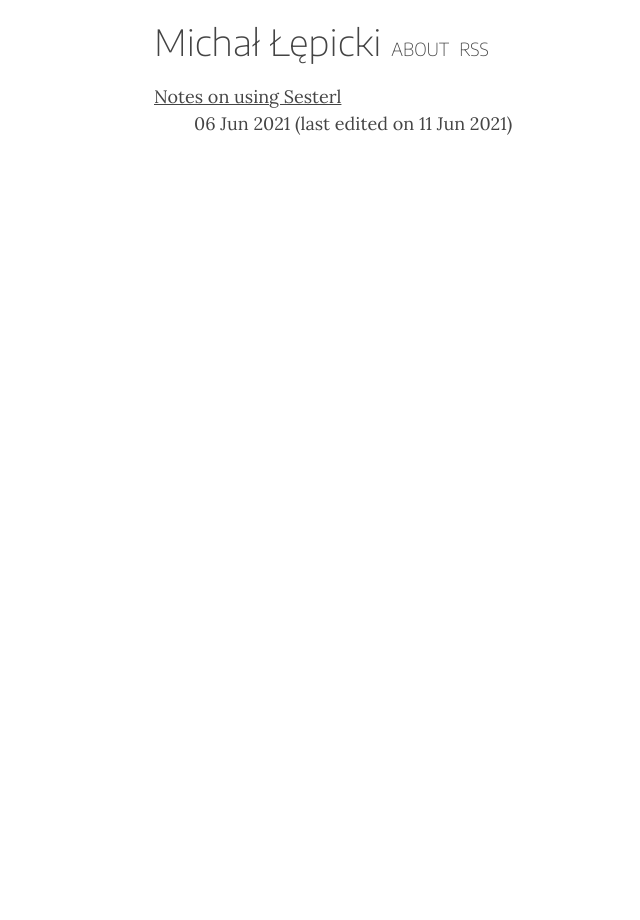
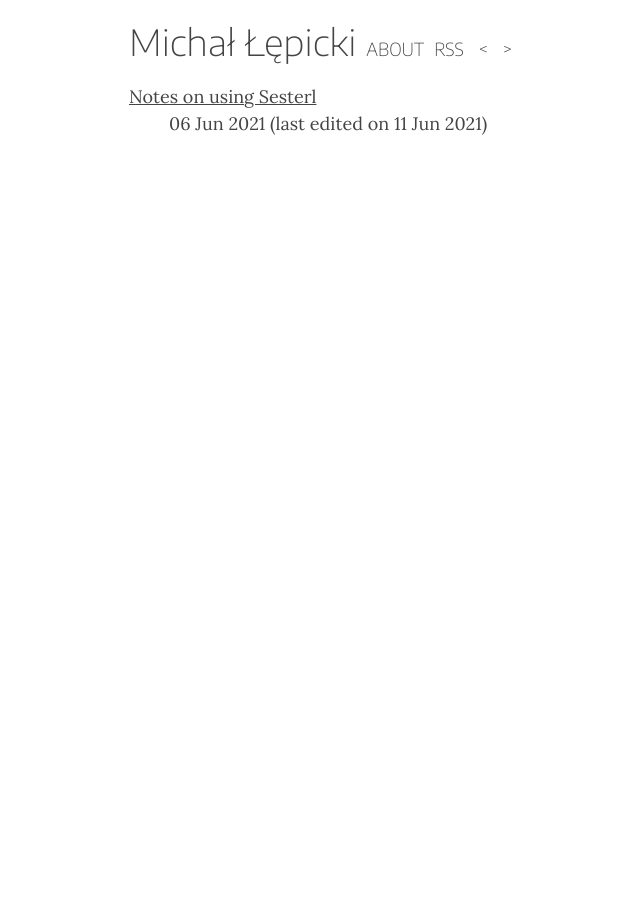
Before and after one commit to michallepicki/blog, a Jekyll site: the page built from index.md, in a window 1280 px wide. Shown: the whole page, without its empty margins (161-801 px from the left). Built offline with Jekyll 4.4.1, drawn with Linux system fonts in a browser that asks for light colours.

Commit message:
make content-width adjustable

```diff
--- a/_includes/styles.css
+++ b/_includes/styles.css
@@ -1,5 +1,6 @@
 :root {
-  --content-width: 650px;
+  --content-width: 700px;
+  --header-width: 700px;
   --sans-font: 'Encode Sans', sans-serif;
   --serif-font: 'Lora', serif;
   --text-color: #444;
@@ -80,8 +81,15 @@ table {
 
 header, main > * {
   margin: 20px auto;
+  padding: 0px 10px;
+}
+
+header {
+  max-width: var(--header-width);
+}
+
+main > * {
   max-width: var(--content-width);
-  padding: 0px 10px;
 }
 
 main > h1, h2 {
--- a/_layouts/default.html
+++ b/_layouts/default.html
@@ -23,6 +23,8 @@ layout: compress
       <nav>{%- for p in nav_pages -%}
         <a href="{{ p.url | relative_url }}">{{ p.title }}</a>{%- endfor -%}
         <a href="/feed.xml">RSS</a>
+        <a href="#" onClick='(function(){document.documentElement.style.setProperty("--content-width", Math.max(400, (parseInt(getComputedStyle(document.documentElement).getPropertyValue("--content-width").replace(/px/,""))-50))+"px");})();return false;'>&lt;</a>
+        <a href="#" onClick='(function(){document.documentElement.style.setProperty("--content-width", (parseInt(getComputedStyle(document.documentElement).getPropertyValue("--content-width").replace(/px/,""))+50)+"px");})();return false;'>&gt;</a>
       </nav>
     </header>
     <main>
```
